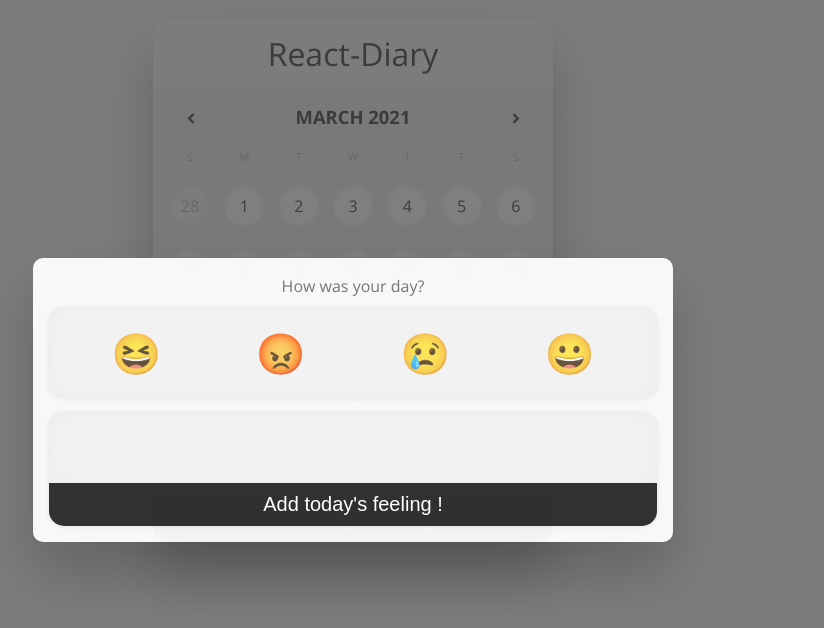
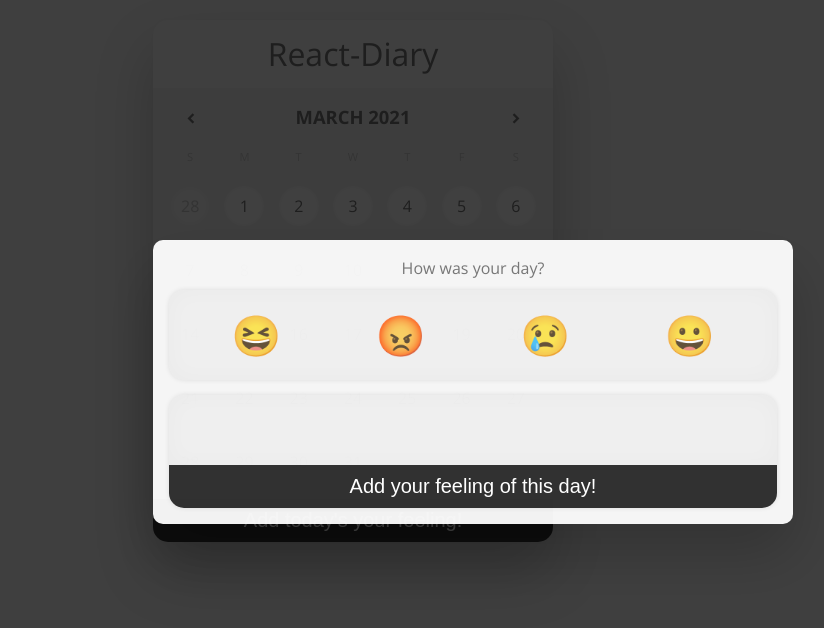
Before and after one commit to arisa277/React-Diary, a React (Create React App) app: page / in a window 1280 px wide. Both pictures are taken after a click on the element "10". Shown: the top 628 px of the page, without its empty margins (287-1111 px from the left). Built offline with nearby package versions, Linux system fonts and the light colour scheme; no server answers; the database is empty.

Commit message:
add updateFeeling

```diff
--- a/src/App.js
+++ b/src/App.js
@@ -1,6 +1,5 @@
 import React from "react";
 import Calendar from "./components/Calendar";
-import Modal from './components/Modal';
 import "./components/index.css";
 
 class App extends React.Component {
--- a/src/components/Calendar.js
+++ b/src/components/Calendar.js
@@ -1,6 +1,6 @@
-import React, { useRef, useState } from "react";
+import React from "react";
 import Modal from "./Modal";
-import { db } from "../Firebase/Firebase";
+import firebase, { db } from "../Firebase/Firebase";
 import {
   format,
   addMonths,
@@ -22,26 +22,37 @@ class Calendar extends React.Component {
     diaryData: [],
     modalIsVisible: false,
     emoji: "",
-    kimochi: ""
+    kimochi: "",
+    clickedDate: new Date(),
+    id: "",
+    dataExisted: false,
   };
 
   componentDidMount() {
     db.collection("diary").onSnapshot((snapshot) => {
       snapshot.docChanges().forEach((change) => {
+        const data = change.doc.data();
+        data.id = change.doc.id;
         if (change.type === "added") {
-          this.state.diaryData.push(change.doc.data());
+          this.state.diaryData.push(data);
           const dayElement = document.getElementsByClassName(
-            format(change.doc.data().date.toDate(), "yyyy-MM-dd")
-          )[0]
+            format(data.date.toDate(), "yyyy-MM-dd")
+          )[0];
           if (dayElement) {
             dayElement.classList.add("has-posts");
           }
         }
         if (change.type === "modified") {
-          console.log("modified");
+          let index = this.state.diaryData.findIndex((data) => {
+            return data.id == change.doc.id;
+          });
+          this.state.diaryData.splice(index, 1, data);
         }
         if (change.type === "removed") {
-          console.log("removed");
+          let index = this.state.diaryData.findIndex((data) => {
+            return data.id == change.doc.id;
+          });
+          this.state.diaryData.splice(index, 1);
         }
       });
     });
@@ -84,12 +95,11 @@ class Calendar extends React.Component {
   }
 
   renderCells() {
-    const { currentMonth, selectedDate, diaryData } = this.state;
+    const { currentMonth, selectedDate } = this.state;
     const monthStart = startOfMonth(currentMonth);
     const monthEnd = endOfMonth(monthStart);
     const startDate = startOfWeek(monthStart);
     const endDate = endOfWeek(monthEnd);
-
     const dateFormat = "d";
     const rows = [];
 
@@ -101,7 +111,7 @@ class Calendar extends React.Component {
       for (let i = 0; i < 7; i++) {
         formattedDate = format(day, dateFormat);
         const cloneDay = day;
-        this.state.diaryData.forEach((ss) => {});
+
         days.push(
           <div
             className={`col cell ${format(day, "yyyy-MM-dd")} ${
@@ -134,13 +144,25 @@ class Calendar extends React.Component {
     const choseDay = format(day, "yyyyMMdd");
     var numberOfPosts = 0;
     this.state.diaryData.forEach((data, index) => {
+      // when i clicked on the data that already existed
       if (choseDay == format(data.date.toDate(), "yyyyMMdd")) {
-
+        numberOfPosts++;
+        this.setState({ emoji: data.emoji });
+        this.setState({ kimochi: data.kimochi });
+        this.setState({ clickedDate: day });
+        this.setState({ dataExisted: true });
+        this.getId(index);
+        this.showModal();
       }
     });
+
     if (numberOfPosts == 0) {
+      this.setState({ emoji: "" });
+      this.setState({ kimochi: "" });
+      this.setState({ clickedDate: day });
+      this.setState({ dataExisted: false });
+      this.setState({ id: "" });
       this.showModal();
-      console.log(numberOfPosts);
     }
   };
 
@@ -164,21 +186,53 @@ class Calendar extends React.Component {
     this.setState({ modalIsVisible: false });
   };
 
-  addFeeling = (e) => {
+  emojiHandler = (e) => {
+    this.setState({ emoji: e.target.innerHTML });
+  };
+
+  kimochiHandler = (e) => {
+    this.setState({ kimochi: e.target.value });
+  };
+
+  postFeeling = (e) => {
     e.preventDefault();
     db.collection("diary")
       .add({
-          date: db.firestore.FieldValue.serverTimestamp(),
+        date: this.state.clickedDate,
         kimochi: this.state.kimochi,
         emoji: this.state.emoji,
       })
       .then(() => {
-          this.setState({emoji: ''})
-          this.setState({kimochi: ''})
-          console.log("yay");
+        this.setState({ emoji: "" });
+        this.setState({ kimochi: "" });
+        this.setState({ dataExisted: false });
+        this.closeModal();
       })
       .catch((err) => {
-          console.log(err);
+        console.err(err);
+      });
+  };
+
+  getId(index) {
+    this.setState({ id: this.state.diaryData[index].id });
+  }
+
+  updateFeeling = (e) => {
+    e.preventDefault();
+    db.collection("diary")
+      .doc(this.state.id)
+      .update({
+        kimochi: this.state.kimochi,
+        emoji: this.state.emoji,
+      })
+      .then(() => {
+        this.setState({ emoji: "" });
+        this.setState({ kimochi: "" });
+        this.setState({ dataExisted: false });
+        this.closeModal();
+      })
+      .catch((err) => {
+        console.err(err);
       });
   };
 
@@ -193,15 +247,19 @@ class Calendar extends React.Component {
         <div className="modal-area">
           {this.state.modalIsVisible && (
             <Modal
-              isVisible={this.state.modalIsVisible}
-
-              postFeeling={this.closeModal}
-              addFeeling={this.addFeeling}
+              addFeeling={this.postFeeling}
+              updateFeeling={this.updateFeeling}
+              kimochiHandler={this.kimochiHandler}
+              kimochi={this.state.kimochi}
+              emojiHandler={this.emojiHandler}
+              emoji={this.state.emoji}
+              closeModalHandler={this.closeModal}
+              dataExisted={this.state.dataExisted}
             />
           )}
         </div>
         <button className="add-btn" onClick={this.showModal}>
-          Add today's feeling!
+          Add today's your feeling!
         </button>
       </div>
     );
--- a/src/components/Modal.js
+++ b/src/components/Modal.js
@@ -1,50 +1,37 @@
-import React, { useState } from "react";
-import firebase, { db } from "../Firebase/Firebase";
+import React from "react";
 
 const Modal = (props) => {
-  const [isVisible, setIsVisible] = useState(false)
-  const [emoji, setEmoji] = useState("");
-  const [kimochi, setKimochi] = useState("");
-
-
   return (
     <div>
-      {props.isVisible && (
-        <div className="overlay" onClick={props.closeModalHandler}>
+      <div className="overlay" onClick={props.closeModalHandler} />
       <form
         className="modal-content"
-            onSubmit={props.addFeeling}
+        onSubmit={props.dataExisted ? props.updateFeeling : props.addFeeling}
       >
         <div className="posting">
-              <p>How was your day? {emoji}</p>
-
+          <p>How was your day? {props.emoji}</p>
           <div className="emojis">
-                <span
-                  onClick={(e) => setEmoji(e.target.innerHTML)}
-                  className={(e) =>
-                    emoji == e.target.innerHTML ? "selected" : ""
-                  }
-                >
-                  😆
-                </span>
-                <span onClick={(e) => setEmoji(e.target.innerHTML)}>😡</span>
-                <span onClick={(e) => setEmoji(e.target.innerHTML)}>😢</span>
-                <span onClick={(e) => setEmoji(e.target.innerHTML)}>😀</span>
+            <span onClick={props.emojiHandler}>😆</span>
+            <span onClick={props.emojiHandler}>😡</span>
+            <span onClick={props.emojiHandler}>😢</span>
+            <span onClick={props.emojiHandler}>😀</span>
           </div>
           <div className="message">
             <textarea
               className="kimochi"
-                  onChange={(e) => setKimochi(e.target.value)}
-                ></textarea>
-                <button className="add-btn" onClick={props.postFeeling}>
-                  Add today's feeling !
+              onChange={props.kimochiHandler}
+              value={props.kimochi}
+              required
+            />
+            <button className="add-btn" type="submit">
+              {props.dataExisted
+                ? "Update your feeling!"
+                : "Add your feeling of this day!"}
             </button>
           </div>
         </div>
       </form>
     </div>
-      )}
-    </div>
   );
 };
 
--- a/src/components/index.css
+++ b/src/components/index.css
@@ -11,8 +11,7 @@
   text-align: center;
   max-width: 400px;
   margin: 20px auto;
-  box-shadow: 0 30px 60px rgba(0, 0, 0, 0.2),
-  0 0 5px rgba(0, 0, 0, 0.02);
+  box-shadow: 0 30px 60px rgba(0, 0, 0, 0.2), 0 0 5px rgba(0, 0, 0, 0.02);
   border-radius: 15px;
 }
 h1 {
@@ -35,8 +34,7 @@ h1 {
   color: rgba(0, 0, 0, 0.8);
   font-size: 18px;
   margin-bottom: 15px;
-  box-shadow: 0 0 5px rgba(0, 0, 0, 0.1),
-  inset 0 0 25px rgba(0, 0, 0, 0.025);
+  box-shadow: 0 0 5px rgba(0, 0, 0, 0.1), inset 0 0 25px rgba(0, 0, 0, 0.025);
 }
 
 .emojis span {
@@ -52,7 +50,6 @@ h1 {
 .message {
   box-shadow: 0 0 5px rgba(0, 0, 0, 0.1);
   border-radius: 15px;
-
 }
 
 textarea {
@@ -207,7 +204,7 @@ body {
   cursor: pointer;
   transition: 0.5s ease-out;
 }
-.calendar .body .cell span{
+.calendar .body .cell span {
   padding: 8px 0 0 0;
   display: block;
   width: 40px;
@@ -226,7 +223,6 @@ body {
   font-weight: bold;
 }
 
-
 .calendar .body .row:last-child {
   border-bottom: none;
 }
@@ -244,7 +240,7 @@ body {
   font-weight: 700;
 }
 
-.calendar .body .disabled span{
+.calendar .body .disabled span {
   color: var(--text-color-light);
   background: rgba(255, 255, 255, 0.5);
   pointer-events: none;
@@ -294,22 +290,19 @@ body {
   top: 0;
   left: 0;
   width: 100%;
-  height: 100%;
-  background-color: rgba(0, 0, 0, 0.5);
-
-  /*　画面の中央に要素を表示させる設定　*/
-  display: flex;
-  align-items: center;
-  justify-content: center;
+  height: 100vh;
+  z-index: 10;
+  background: rgba(0, 0, 0, 0.75);
 }
 
 .modal-content {
-  z-index: 2;
   width: 50%;
   padding: 1em;
   background: rgba(255, 255, 255, 0.95);
   border-radius: 10px;
-  box-shadow: 0 30px 60px rgba(0, 0, 0, 0.2),
-  0 0 5px rgba(0, 0, 0, 0.02);
-
+  box-shadow: 0 30px 60px rgba(0, 0, 0, 0.2), 0 0 5px rgba(0, 0, 0, 0.02);
+  position: fixed;
+  top: 30vh;
+  z-index: 100;
+  overflow: hidden;
 }
```
Lines whose indentation alone changed are shown as unchanged.
